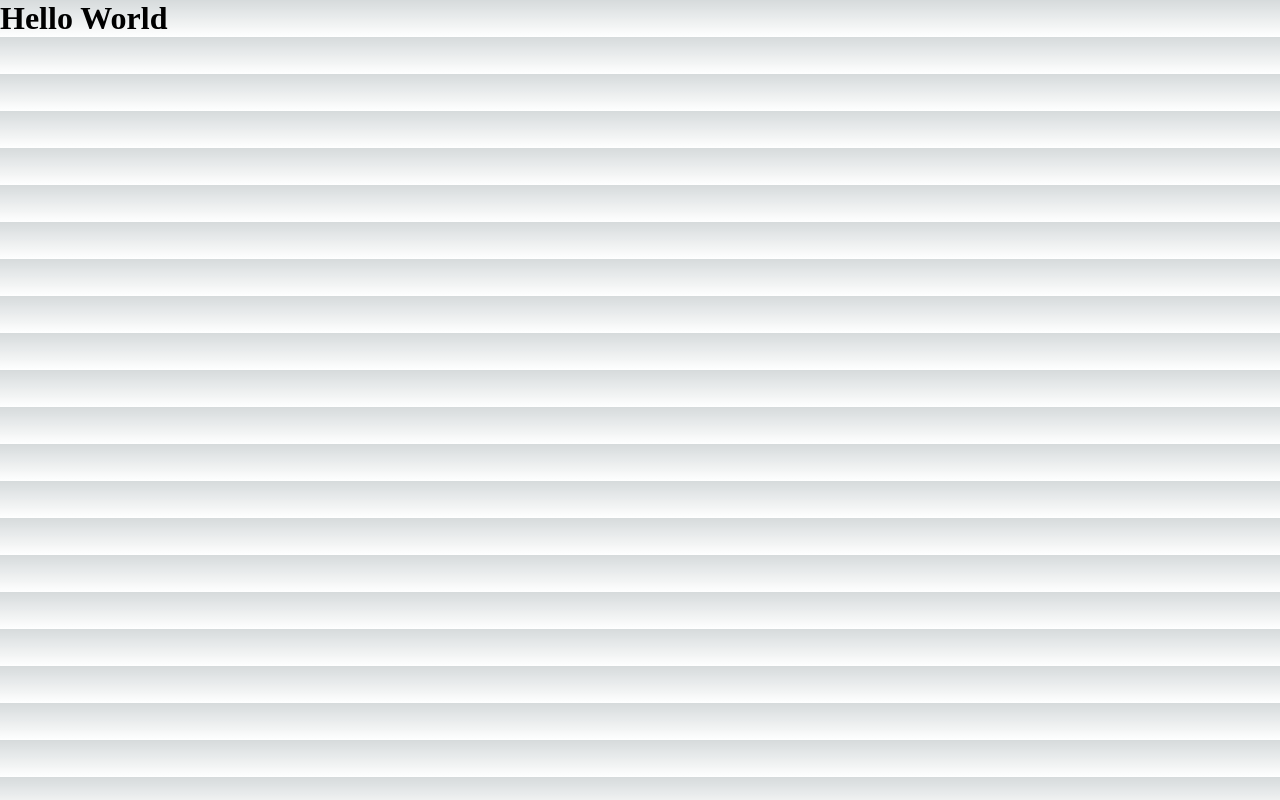
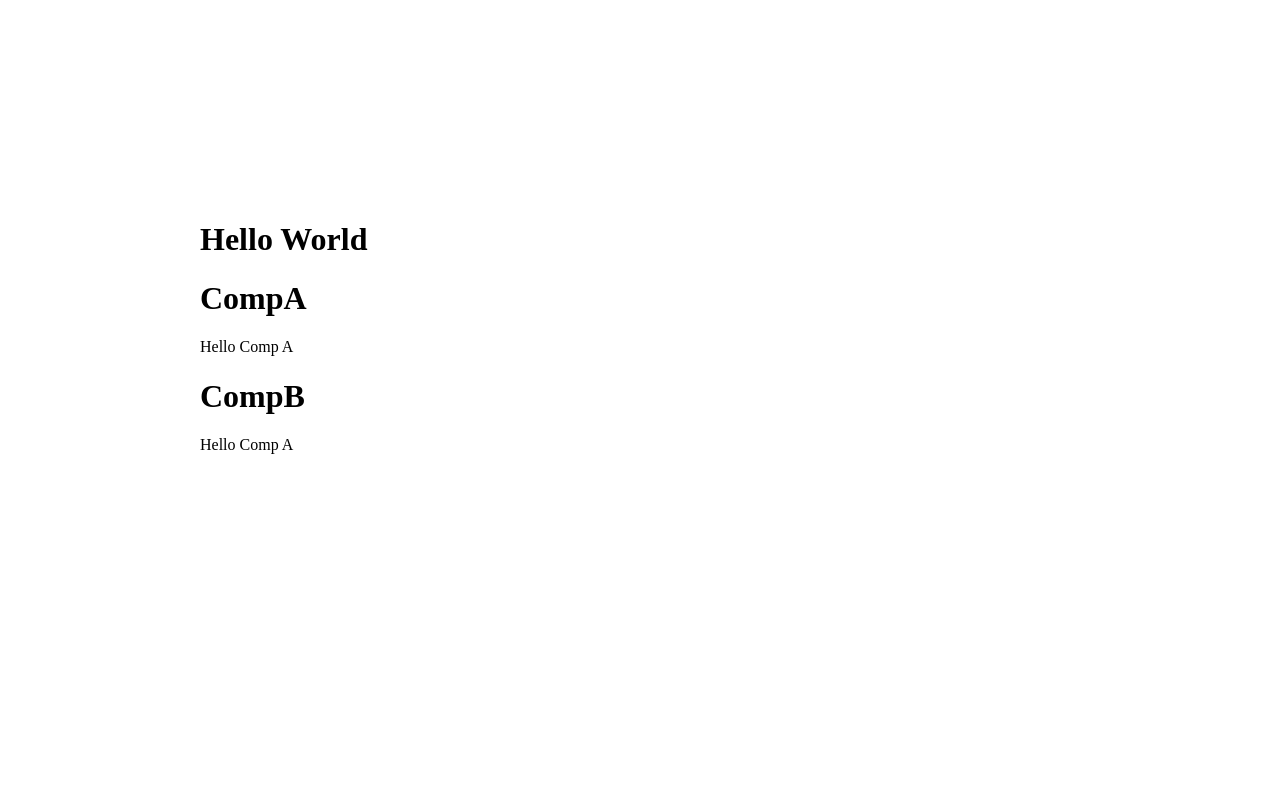
Before and after one commit to flou-ainan/content-manager-app, a Next.js app: page / in a window 1280 px wide. Built offline with nearby package versions, Linux system fonts and the light colour scheme.

Commit message:
Completed Lecture 9 | Components

```diff
--- a/pages/_app.js
+++ b/pages/_app.js
@@ -1,4 +1,4 @@
-import "../styles/globals.css"
+import "@/styles/globals.css"
 
 export default function App({Component, pageProps}){
     return(
--- a/pages/index.js
+++ b/pages/index.js
@@ -1,7 +1,28 @@
+
+function CompA(){
+  return (
+    <>
+      <h1>CompA</h1>
+      <p>Hello Comp A</p>
+      <CompB />
+    </>
+  )
+
+}
+function CompB(){
+  return (
+    <>
+      <h1>CompB</h1>
+      <p>Hello Comp A</p>
+    </>
+  )
+}
+
 export default function Home() {
   return (
     <>
      <h1>Hello World</h1>
+     <CompA />
     </>
   );
 }
--- a/styles/globals.css
+++ b/styles/globals.css
@@ -6,8 +6,6 @@
     "Fira Mono", "Droid Sans Mono", "Courier New", monospace;
 
   --foreground-rgb: 0, 0, 0;
-  --background-start-rgb: 214, 219, 220;
-  --background-end-rgb: 255, 255, 255;
 
   --primary-glow: conic-gradient(
     from 180deg at 50% 50%,
@@ -40,68 +38,23 @@
   --card-border-rgb: 131, 134, 135;
 }
 
-@media (prefers-color-scheme: dark) {
-  :root {
-    --foreground-rgb: 255, 255, 255;
-    --background-start-rgb: 0, 0, 0;
-    --background-end-rgb: 0, 0, 0;
-
-    --primary-glow: radial-gradient(rgba(1, 65, 255, 0.4), rgba(1, 65, 255, 0));
-    --secondary-glow: linear-gradient(
-      to bottom right,
-      rgba(1, 65, 255, 0),
-      rgba(1, 65, 255, 0),
-      rgba(1, 65, 255, 0.3)
-    );
-
-    --tile-start-rgb: 2, 13, 46;
-    --tile-end-rgb: 2, 5, 19;
-    --tile-border: conic-gradient(
-      #ffffff80,
-      #ffffff40,
-      #ffffff30,
-      #ffffff20,
-      #ffffff10,
-      #ffffff10,
-      #ffffff80
-    );
-
-    --callout-rgb: 20, 20, 20;
-    --callout-border-rgb: 108, 108, 108;
-    --card-rgb: 100, 100, 100;
-    --card-border-rgb: 200, 200, 200;
-  }
-}
 
 * {
   box-sizing: border-box;
-  padding: 0;
-  margin: 0;
 }
 
 html,
 body {
-  max-width: 100vw;
-  overflow-x: hidden;
+  padding: 100px;
+  margin: 0;
 }
 
 body {
   color: rgb(var(--foreground-rgb));
-  background: linear-gradient(
-      to bottom,
-      transparent,
-      rgb(var(--background-end-rgb))
-    )
-    rgb(var(--background-start-rgb));
+  background: #fff;
 }
 
 a {
   color: inherit;
   text-decoration: none;
 }
-
-@media (prefers-color-scheme: dark) {
-  html {
-    color-scheme: dark;
-  }
-}
```
